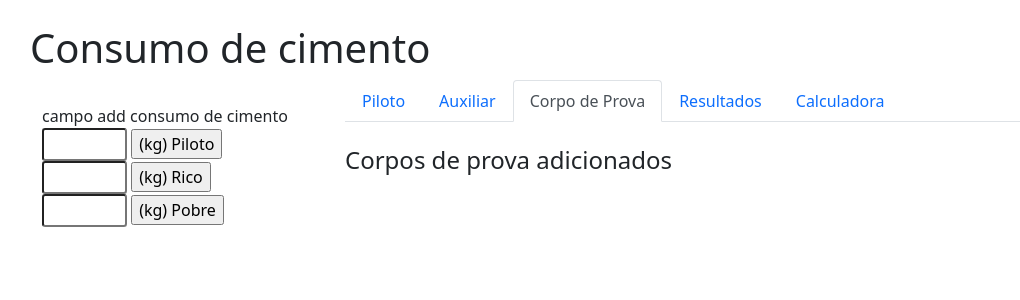
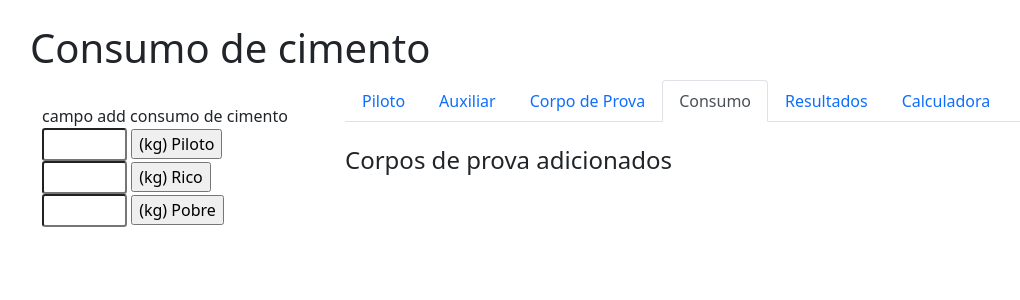
Before and after one commit to vin-duo/appv4, a Flask app: page /consumo_cimento/1 in a window 1280 px wide. Shown: the part 56-356 px from the top of the page, without its empty margins (52-1072 px from the left). Run offline with Flask 2, Linux system fonts and the light colour scheme; data comes from the database, SQL or seed files in the repository; both versions use the stored data as it was after the commit; some libraries are stand-ins or nearby versions.

Commit message:
consumotemplate

```diff
--- a/app/routes.py
+++ b/app/routes.py
@@ -521,27 +521,15 @@ def resultados(id):
     acp = sum(a)/d.dosagem_piloto[-1].c_massa
     acr = d.dosagem_rico[-1].agua/d.dosagem_rico[-1].c_massa
     acpb = d.dosagem_pobre[-1].agua/d.dosagem_pobre[-1].c_massa
-#    print('calculo agua cimento pobre')
-#    print('agua: {}'.format(d.dosagem_pobre[-1].agua))
-#    print('cimento: {}'.format(d.dosagem_pobre[-1].c_massa))
-
 
 #resistencias
     p = d.cp_piloto
     ri = d.cp_rico
     pb = d.cp_pobre
 
-#    print('d.cp_piloto')
-#    print(Cp_piloto.query.all())
-#    print(Cp_piloto.query.count())
-    print(Cp_piloto.query.filter_by(ensaio_id=id).count())#contando o numero de corpos de prova salvos para o ensaio com esse id (se eu to no ensaio id=3, conto o numero de linhas de corpo de prova do ensaio id=3)
-
     numero_de_cp_rico = Cp_rico.query.filter_by(ensaio_id=id).count()
     numero_de_cp_piloto = Cp_piloto.query.filter_by(ensaio_id=id).count()
     numero_de_cp_pobre = Cp_pobre.query.filter_by(ensaio_id=id).count()
-#    print(numero_de_cp_rico)
-#    print(numero_de_cp_piloto)
-#    print(numero_de_cp_pobre)
 
     media_resistencia_rico = 0
     media_resistencia_piloto = 0
@@ -550,6 +538,20 @@ def resultados(id):
     resistencias_piloto = Cp_piloto.query.filter_by(ensaio_id=id).all()
     resistencias_rico = Cp_rico.query.filter_by(ensaio_id=id).all()
     resistencias_pobre = Cp_pobre.query.filter_by(ensaio_id=id).all()
+
+
+    kgp = Consumo_piloto.query.filter_by(kg_piloto_id=id).first().kg_piloto
+    kgr = Consumo_rico.query.filter_by(kg_rico_id=id).first().kg_rico
+    kgpb = Consumo_pobre.query.filter_by(kg_pobre_id=id).first().kg_pobre
+    print('kgp')
+    print(kgp)
+    recipiente = d.volume
+    gamap = kgp/recipiente
+    gamar = kgr/recipiente
+    gamapb = kgpb/recipiente
+    consumop = gamap / (1+d.piloto+acp)
+    consumor = gamar / (1+d.piloto+acr)
+    consumopb = gamapb / (1+d.piloto+acpb)
 
     for i in resistencias_piloto:
         media_resistencia_piloto = media_resistencia_piloto + i.resistencia/numero_de_cp_piloto
@@ -560,19 +562,13 @@ def resultados(id):
     for i in resistencias_pobre:
         media_resistencia_pobre = media_resistencia_pobre + i.resistencia/numero_de_cp_pobre
 
-    print('resultados:')
-    print(media_resistencia_pobre)
-    print(media_resistencia_rico)
-    print(media_resistencia_piloto)
-
     rr = [pb[0].resistencia, p[0].resistencia, ri[0].resistencia]
     ac = [acpb, acp, acr]
     m = [d.pobre, d.piloto, d.rico]
-    cc = [295,371,479]
+    cc = [consumopb,consumop,consumor]
+
 #PRECISO COLOCAR INPUT DE DADOS PARA OS VALORES DE "C"!!!!
     r = Regressao(rr, ac, m, cc)
-    print('rr')
-    print(rr)
     if d.resultados == []:
         resultado = Resultados(k1=r.k1(), k2=r.k2(), k3=r.k3(), k4=r.k4(), k5=r.k5(), k6=r.k6(), ensaio=d)
         db.session.add(resultado)
--- a/app/templates/auxiliar.html
+++ b/app/templates/auxiliar.html
@@ -31,6 +31,9 @@
               </li>
               <li class="nav-item">
                 <a class="nav-link" href="/corpo_de_prova/{{ id }}">Corpo de Prova</a>
+              </li>
+              <li class="nav-item">
+                <a class="nav-link" href="/consumo_cimento/{{ id }}">Consumo</a>
               </li>
               <li class="nav-item">
                 <a class="nav-link" href="/resultados/{{ id }}">Resultados</a>
--- a/app/templates/calculadora.html
+++ b/app/templates/calculadora.html
@@ -39,6 +39,9 @@
 	          <li class="nav-item">
 	            <a class="nav-link" href="/corpo_de_prova/{{ id }}">Corpo de Prova</a>
 	          </li>
+              <li class="nav-item">
+                <a class="nav-link" href="/consumo_cimento/{{ id }}">Consumo</a>
+              </li>
 	          <li class="nav-item">
 	            <a class="nav-link" href="/resultados/{{ id }}">Resultados</a>
 	          </li>
--- a/app/templates/consumo.html
+++ b/app/templates/consumo.html
@@ -37,7 +37,10 @@
                 <a class="nav-link" href="/auxiliar/{{ id }}">Auxiliar</a>
               </li>
               <li class="nav-item">
-                <a class="nav-link active" href="/corpo_de_prova/{{ id }}">Corpo de Prova</a>
+                <a class="nav-link" href="/corpo_de_prova/{{ id }}">Corpo de Prova</a>
+              </li>
+              <li class="nav-item">
+                <a class="nav-link active" href="/consumo_cimento/{{ id }}">Consumo</a>
               </li>
               <li class="nav-item">
                 <a class="nav-link" href="/resultados/{{ id }}">Resultados</a>
--- a/app/templates/corpo_de_prova.html
+++ b/app/templates/corpo_de_prova.html
@@ -41,10 +41,10 @@
                 <a class="nav-link active" href="/corpo_de_prova/{{ id }}">Corpo de Prova</a>
               </li>
               <li class="nav-item">
-                <a class="nav-link" href="/resultados/{{ id }}">Resultados</a>
+                <a class="nav-link" href="/consumo_cimento/{{ id }}">Consumo</a>
               </li>
               <li class="nav-item">
-                <a class="nav-link" href="/consumo_cimento/{{ id }}">Consumo</a>
+                <a class="nav-link" href="/resultados/{{ id }}">Resultados</a>
               </li>
               <li class="nav-item">
                 <a class="nav-link" href="/calculadora/{{ id }}">Calculadora</a>
--- a/app/templates/dosagem.html
+++ b/app/templates/dosagem.html
@@ -33,6 +33,9 @@
               </li>
               <li class="nav-item">
                 <a class="nav-link" href="/corpo_de_prova/{{ id }}">Corpo de Prova</a>
+              </li>
+              <li class="nav-item">
+                <a class="nav-link" href="/consumo_cimento/{{ id }}">Consumo</a>
               </li>
               <li class="nav-item">
                 <a class="nav-link" href="/resultados/{{ id }}">Resultados</a>
--- a/app/templates/resultados.html
+++ b/app/templates/resultados.html
@@ -27,6 +27,9 @@
               </li>
               <li class="nav-item">
                 <a class="nav-link" href="/corpo_de_prova/{{ id }}">Corpo de Prova</a>
+              </li>
+              <li class="nav-item">
+                <a class="nav-link" href="/consumo_cimento/{{ id }}">Consumo</a>
               </li>
               <li class="nav-item">
                 <a class="nav-link active" href="/resultados/{{ id }}">Resultados</a>
```
Also changed, not shown: app.db. Lines whose indentation alone changed are shown as unchanged.
